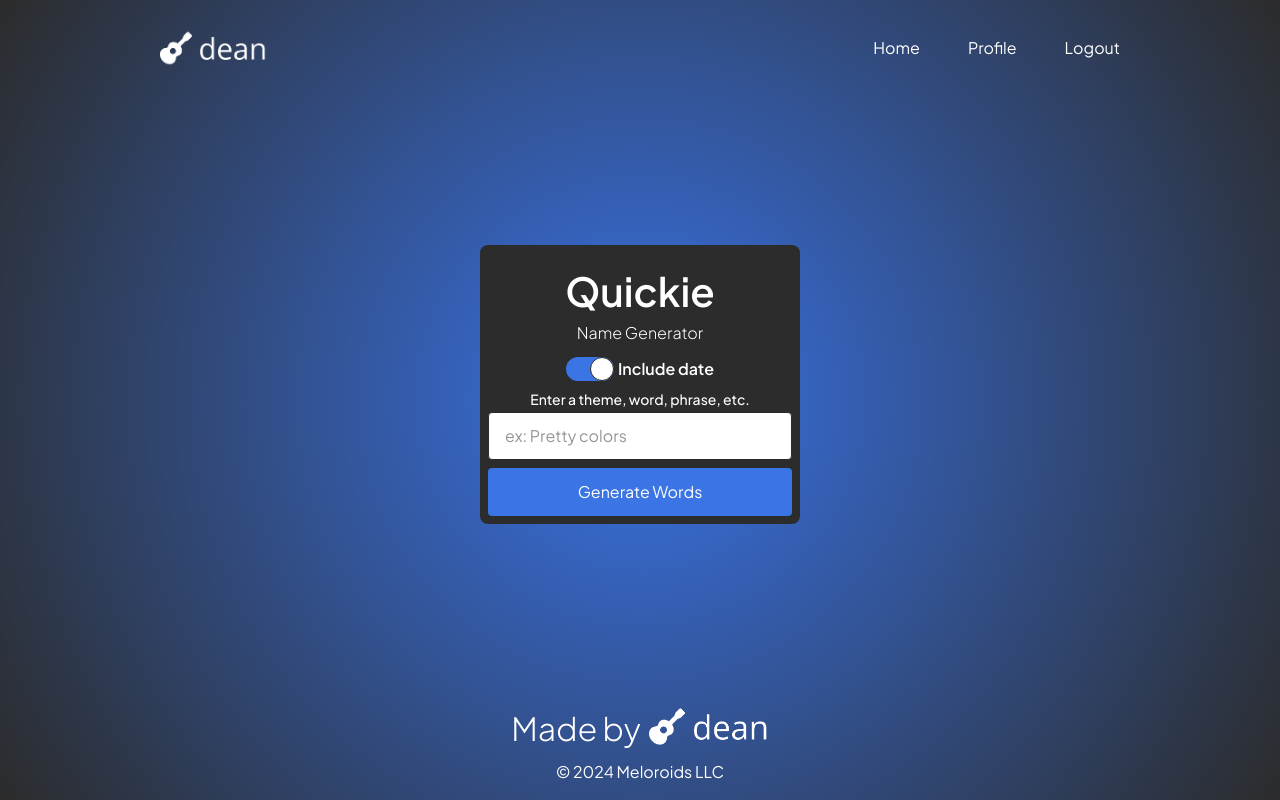
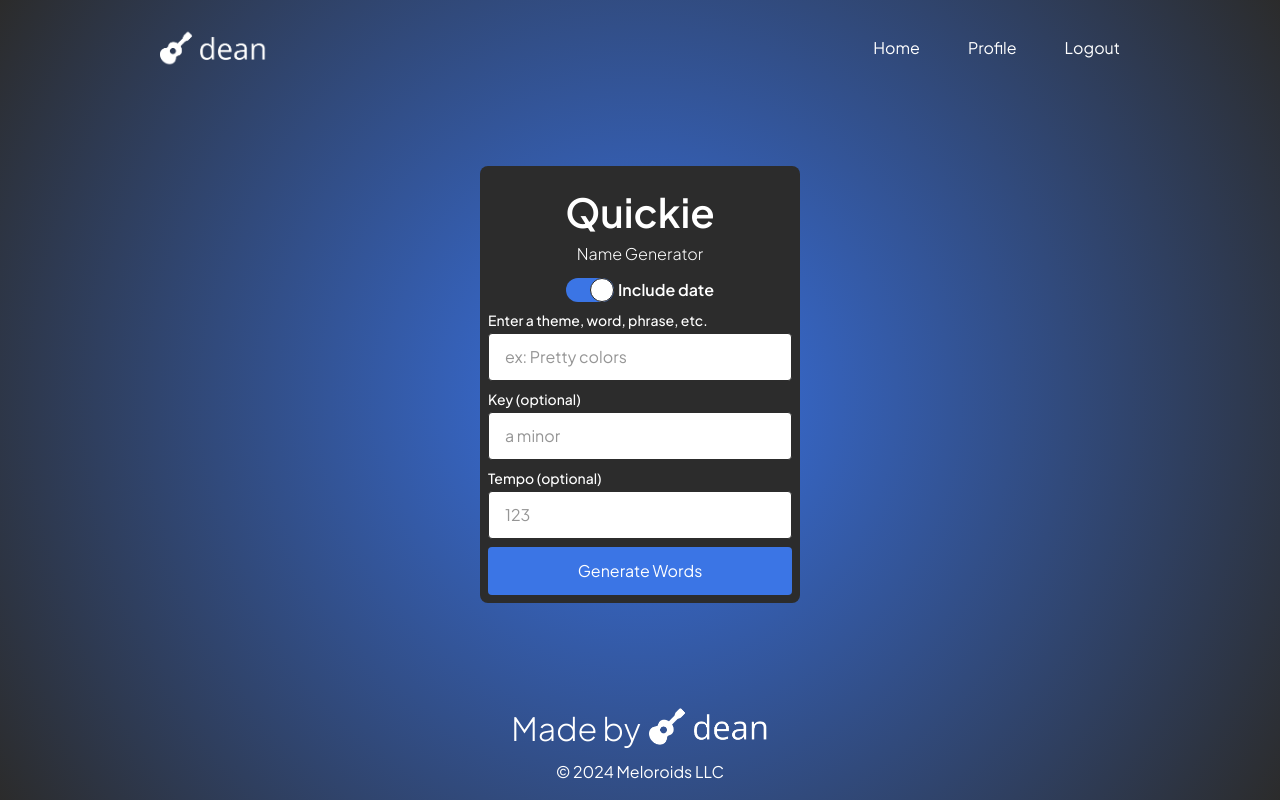
Before and after one commit to petehod/loop-name-generator, a Next.js app: page /generate in a window 1280 px wide. Built offline with nearby package versions, Linux system fonts and the light colour scheme; no server answers; the database is empty; sample sign-in values are in the browser's storage.

Commit message:
add animation to toggle

```diff
--- a/src/components/DateToggle.tsx
+++ b/src/components/DateToggle.tsx
@@ -1,31 +1,36 @@
-import { useVisibleIcon } from "@/context/VisibleIconContext";
-import React from "react";
+"use client";
+import React, { useState } from "react";
 import { motion } from "framer-motion";
 import { animationVariants } from "@/constants/animations.constants";
-import { useToggleDate } from "@/context/DateContext";
+import { useNameParams } from "@/context/NameParamsContext";
+import { colors } from "@/constants/colors";
 export const DateToggle = () => {
-  const { includeDate, toggleDate } = useToggleDate();
-
+  const { includeDate, toggleDate } = useNameParams();
+  const [toggle, setToggle] = useState(includeDate);
   return (
     <div className="flex items-center gap-1  mb-2">
       <motion.div
         variants={animationVariants}
         whileTap={"tap"}
         whileHover={"hover"}
-        className={`cursor-pointer toggle__outer 	items-center h-6 w-12  rounded-full	flex
-            ${
-              includeDate
-                ? "justify-end  bg-primary"
-                : "justify-start  bg-light"
-            }`}
+        className={`cursor-pointer  	items-center h-6 w-12  rounded-full	flex
+          `}
         onClick={() => {
           toggleDate();
+          setToggle(!toggle);
         }}
+        style={{
+          justifyContent: toggle ? "flex-end" : "flex-start",
+          backgroundColor: !toggle ? colors.white : colors.primary
+        }}
+        layout={"position"}
       >
-        <div
-          className={`toggle__inner h-full w-6 rounded-full cursor-pointer border-solid border-1 border-neutral-800
-            ${includeDate ? "bg-white" : "bg-primary"}`}
-        ></div>
+        <motion.div
+          className={`h-full w-6 rounded-full cursor-pointer border-solid border-1 border-neutral-800
+            `}
+          style={{ backgroundColor: toggle ? colors.white : colors.primary }}
+          layout={"position"}
+        />
       </motion.div>
       <p className="text-1 font-semibold">Include date</p>
     </div>
--- a/src/components/Form/ThemeForm.tsx
+++ b/src/components/Form/ThemeForm.tsx
@@ -1,3 +1,4 @@
+import { useNameParams } from "@/context/NameParamsContext";
 import { Button } from "../Button";
 import { FormInputLabelWrapper } from "./FormInputLabelWrapper";
 import { Input } from "./Input";
@@ -12,6 +13,7 @@ export const ThemeForm = ({
     theme: string
   ) => Promise<void>;
 }) => {
+  const { setTempo, setKey } = useNameParams();
   const [theme, setTheme] = useState("");
   return (
     <form
@@ -20,9 +22,10 @@ export const ThemeForm = ({
     >
       <FormInputLabelWrapper
         marginBottom="mb-2"
-        containerStyles="items-center"
         input={
           <Input
+            required
+            id="word"
             placeholder="ex: Pretty colors"
             style={{ width: "100%" }}
             onChange={(e) => setTheme(e.target.value)}
@@ -32,6 +35,33 @@ export const ThemeForm = ({
           <Label text="Enter a theme, word, phrase, etc." htmlFor="word" />
         }
       />
+      <FormInputLabelWrapper
+        marginBottom="mb-2"
+        input={
+          <Input
+            id="key"
+            placeholder="a minor"
+            style={{ width: "100%" }}
+            onChange={(e) => setKey(e.target.value)}
+          />
+        }
+        label={<Label text="Key (optional)" htmlFor="key" />}
+      />
+      <FormInputLabelWrapper
+        marginBottom="mb-2"
+        input={
+          <Input
+            min={20}
+            max={250}
+            type="number"
+            placeholder="123"
+            style={{ width: "100%" }}
+            onChange={(e) => setTempo(parseInt(e.target.value))}
+          />
+        }
+        label={<Label text="Tempo (optional)" htmlFor="word" />}
+      />
+
       <Button type="submit" text="Generate Words" />
     </form>
   );
--- a/src/components/SavedNames.tsx
+++ b/src/components/SavedNames.tsx
@@ -27,13 +27,18 @@ export const SavedNames = () => {
         {userProfile &&
           userProfile.savedNames
             .sort((a, b) => a.localeCompare(b))
-            .map((word) => {
+            .map((word, index) => {
               return (
                 <WordIdea
                   rightIcon="delete"
                   key={word}
                   word={word}
                   backgroundColor="bg-transparent"
+                  styles={
+                    index === userProfile.savedNames.length - 1
+                      ? ""
+                      : `border-1 items-start rounded-none`
+                  }
                 />
               );
             })}
--- a/src/components/WordIdea.tsx
+++ b/src/components/WordIdea.tsx
@@ -1,7 +1,6 @@
 "use client";
-import { formatLoopName } from "@/utils/formatText.utils";
 import { Icon } from "./Icons";
-import { memo, useCallback, useEffect, useMemo, useState } from "react";
+import { memo, useCallback, useEffect, useState } from "react";
 import { copyToClipboard } from "@/utils/copyClipboard.utils";
 import { motion } from "framer-motion";
 import { animationVariants, SPRING } from "@/constants/animations.constants";
@@ -15,8 +14,7 @@ import { useToast } from "@/context/ToastContext";
 import { SUCCESSFUL_COPY_MESSAGE } from "@/constants/messages.constants";
 import { useUser } from "@/context/UserContext";
 import { FirebaseService } from "@/services";
-import { useToggleDate } from "@/context/DateContext";
-import { getDate } from "@/utils/date.utils";
+import { useFormattedName } from "@/hooks";
 
 const AnimatedIcon = ({
   children,
@@ -46,20 +44,19 @@ export const WordIdea = memo(
   ({
     word,
     backgroundColor = "bg-dark",
-    rightIcon
+    rightIcon,
+    styles
   }: {
     word: string;
     backgroundColor?: string;
     rightIcon: "save" | "delete";
+    styles?: string;
   }) => {
-    const { includeDate } = useToggleDate();
     const { showToast } = useToast();
     const { userProfile } = useUser();
     const [saved, setSaved] = useState(false);
     const [copied, setCopied] = useState(false);
-    const formattedName = useMemo(() => {
-      return formatLoopName(userProfile?.username as string, word);
-    }, [userProfile, word]);
+    const formattedName = useFormattedName(word);
 
     useEffect(() => {
       if (copied) {
@@ -87,7 +84,7 @@ export const WordIdea = memo(
     return (
       <motion.div
         layout="position"
-        className={`flex rounded-lg text-white items-center justify-center flex-row flex-nowrap cursor-pointer p-2 ${backgroundColor}`}
+        className={`flex rounded-lg text-white items-center justify-center flex-row flex-nowrap cursor-pointer p-2 ${backgroundColor} ${styles}`}
       >
         <AnimatedIcon
           containerStyles="w-full"
@@ -99,9 +96,9 @@ export const WordIdea = memo(
         >
           <Icon height={24} icon={!copied ? COPY_ICON : CHECK_ICON} />
 
-          <p className="w-full">
-            {formattedName} {includeDate ? getDate() : ""}
-          </p>
+          <motion.p layout={"position"} transition={SPRING} className="w-full">
+            {formattedName}
+          </motion.p>
         </AnimatedIcon>
 
         <AnimatedIcon
--- a/src/constants/colors.ts
+++ b/src/constants/colors.ts
@@ -1,5 +1,8 @@
 const dark = "#2c2c2c";
-
+const primary = "#3b75e5";
+const white = "#fff";
 export const colors = {
   dark,
+  white,
+  primary
 };
--- a/src/context/DateContext.tsx
+++ /dev/null
@@ -1,42 +0,0 @@
-"use client";
-import { DEFAULT_TIMEOUT } from "@/constants/timeout.constants";
-import {
-  createContext,
-  ReactNode,
-  useCallback,
-  useContext,
-  useEffect,
-  useMemo,
-  useState
-} from "react";
-
-interface DateContextType {
-  includeDate: boolean;
-  toggleDate: () => void;
-}
-
-const DateContext = createContext<DateContextType | undefined>(undefined);
-
-export const DateProvider: React.FC<{ children: ReactNode }> = ({
-  children
-}) => {
-  const [includeDate, setIncludeDate] = useState<boolean>(true);
-
-  const toggleDate = useCallback(() => {
-    setIncludeDate(!includeDate);
-  }, [includeDate]);
-
-  const value = useMemo(() => {
-    return { includeDate, toggleDate };
-  }, [includeDate, toggleDate]);
-
-  return <DateContext.Provider value={value}>{children}</DateContext.Provider>;
-};
-
-export const useToggleDate = (): DateContextType => {
-  const context = useContext(DateContext);
-  if (!context) {
-    throw new Error("useToggleDate must be used within a DateProvider");
-  }
-  return context;
-};
--- /dev/null
+++ b/src/context/NameParamsContext.tsx
@@ -0,0 +1,51 @@
+"use client";
+import {
+  createContext,
+  ReactNode,
+  useCallback,
+  useContext,
+  useMemo,
+  useState
+} from "react";
+
+interface NameParamsContextType {
+  includeDate: boolean;
+  toggleDate: () => void;
+  key: string | null;
+  setKey: React.Dispatch<React.SetStateAction<string | null>>;
+  tempo: number | null;
+  setTempo: React.Dispatch<React.SetStateAction<number | null>>;
+}
+
+const NameParamsContext = createContext<NameParamsContextType | undefined>(
+  undefined
+);
+
+export const NameParamsProvider: React.FC<{ children: ReactNode }> = ({
+  children
+}) => {
+  const [includeDate, setIncludeDate] = useState<boolean>(true);
+  const [key, setKey] = useState<string | null>(null);
+  const [tempo, setTempo] = useState<number | null>(null);
+  const toggleDate = useCallback(() => {
+    setIncludeDate(!includeDate);
+  }, [includeDate]);
+
+  const value = useMemo(() => {
+    return { includeDate, toggleDate, key, setKey, tempo, setTempo };
+  }, [includeDate, key, tempo, toggleDate]);
+
+  return (
+    <NameParamsContext.Provider value={value}>
+      {children}
+    </NameParamsContext.Provider>
+  );
+};
+
+export const useNameParams = (): NameParamsContextType => {
+  const context = useContext(NameParamsContext);
+  if (!context) {
+    throw new Error("useToggleDate must be used within a DateProvider");
+  }
+  return context;
+};
--- a/src/context/ProviderWrapper.tsx
+++ b/src/context/ProviderWrapper.tsx
@@ -1,4 +1,4 @@
-import { DateProvider } from "./DateContext";
+import { NameParamsProvider } from "./NameParamsContext";
 import { ToastProvider } from "./ToastContext";
 import { UserProvider } from "./UserContext";
 import { VisibleIconProvider } from "./VisibleIconContext";
@@ -12,7 +12,7 @@ export const ProviderWrapper = ({
     <UserProvider>
       <ToastProvider>
         <VisibleIconProvider>
-          <DateProvider>{children}</DateProvider>
+          <NameParamsProvider>{children}</NameParamsProvider>
         </VisibleIconProvider>
       </ToastProvider>
     </UserProvider>
--- a/src/hooks/index.ts
+++ b/src/hooks/index.ts
@@ -1,2 +1,3 @@
 export * from "./useRedirectLoggedInUser";
 export * from "./useFormMessage";
+export * from "./useFormattedName";
--- /dev/null
+++ b/src/hooks/useFormattedName.ts
@@ -0,0 +1,17 @@
+import { useNameParams } from "@/context/NameParamsContext";
+import { useUser } from "@/context/UserContext";
+import { getDate } from "@/utils/date.utils";
+import { useMemo } from "react";
+
+export const useFormattedName = (word: string) => {
+  const { userProfile } = useUser();
+  const { includeDate, key, tempo } = useNameParams();
+
+  return useMemo(() => {
+    if (!userProfile) return "";
+    const string = `${word} ${tempo ? `${tempo} bpm` : ""}  ${key} @${
+      userProfile.username
+    } ${includeDate ? getDate() : ""}`;
+    return string.toLowerCase();
+  }, [includeDate, key, tempo, userProfile, word]);
+};
```
